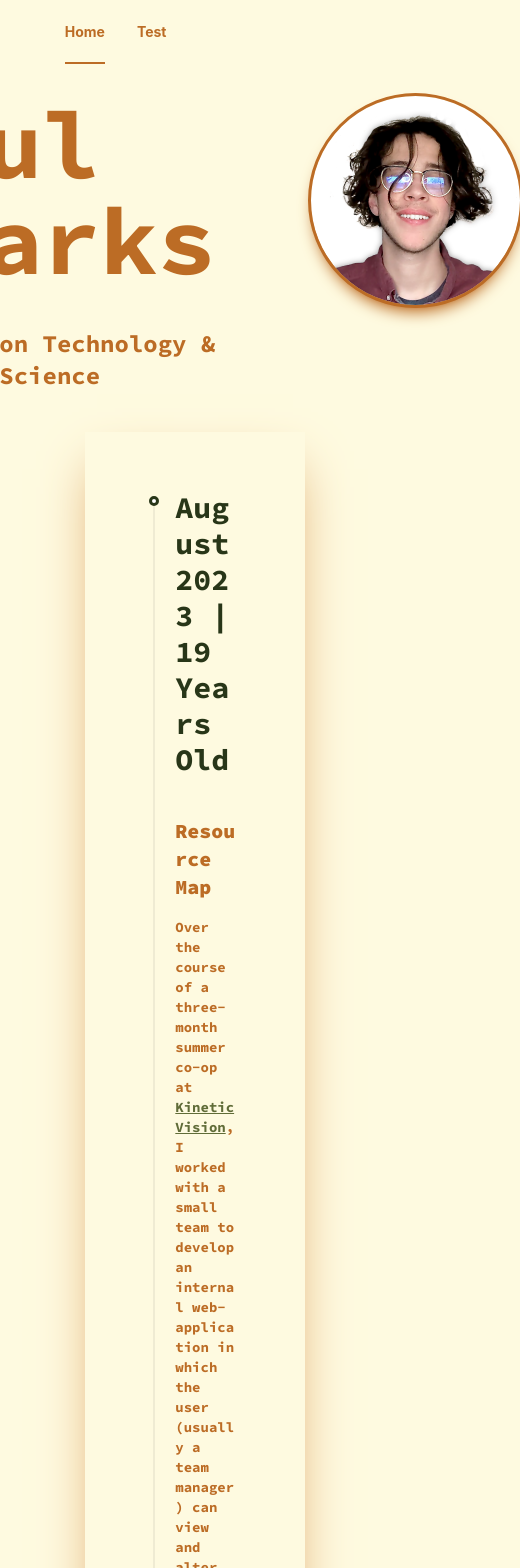
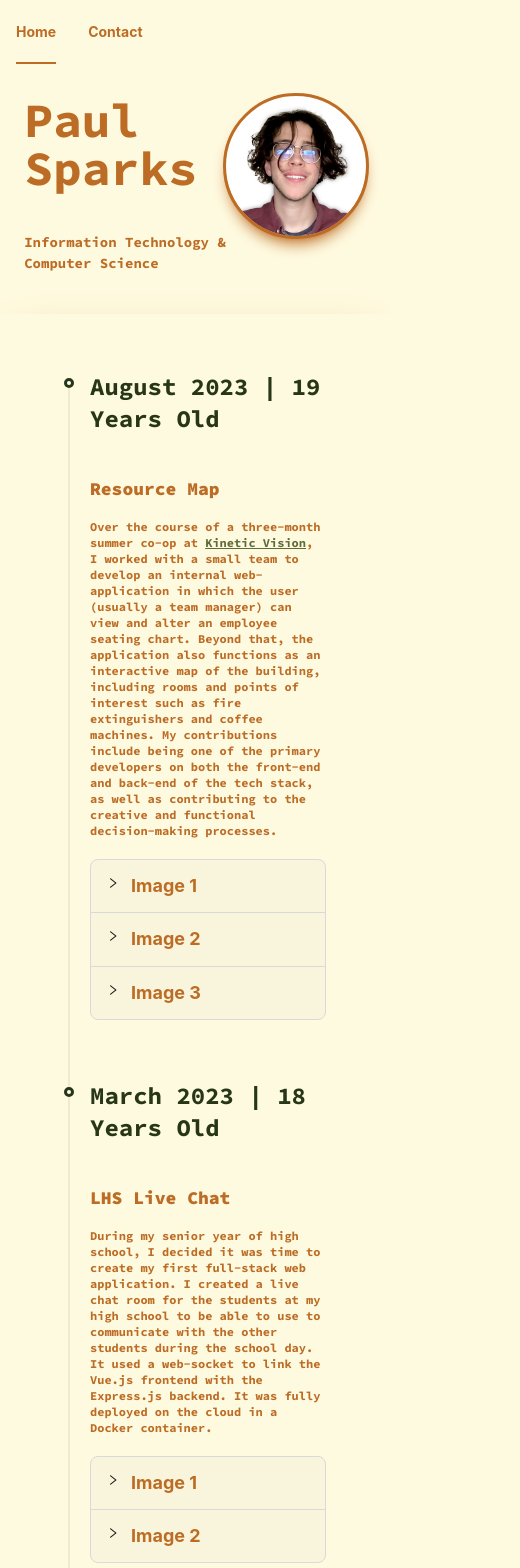
Before and after one commit to paulsparks/personal-portfolio, a Next.js app: page / in a window 390 px wide. Shown: the top 1568 px of the page, 520 px wide, since content can reach past the window. Built offline with nearby package versions, Linux system fonts and the light colour scheme.

Commit message:
make site responsive

```diff
--- a/components/AppLayout/index.tsx
+++ b/components/AppLayout/index.tsx
@@ -22,8 +22,8 @@ export function AppLayout({ children }: AppLayoutProps) {
       className: itemStyles,
     },
     {
-      label: "Test",
-      key: "/test",
+      label: "Contact",
+      key: "/contact",
       className: itemStyles,
     },
   ]
@@ -34,11 +34,11 @@ export function AppLayout({ children }: AppLayoutProps) {
 
   return (
     <Layout className="!bg-[#fefae0] h-full">
-      <div className="ml-auto mr-auto w-3/4">
+      <div className="ml-auto mr-auto w-full md:w-11/12 lg:w-4/5 2xl:w-3/4">
         <Layout.Header className="!bg-[#fefae0] px-0">
           <Menu className="border-y-0 !bg-[#fefae0]" items={items} activeKey={router.pathname} mode="horizontal" onSelect={({ key }) => onChange(key)} />
         </Layout.Header>
-        <Layout.Content className="pt-8 w-3/4 ml-auto mr-auto">
+        <Layout.Content className="pt-8 w-full md:w-4/5 2xl:w-3/4 ml-auto mr-auto">
           {children}
         </Layout.Content>
       </div>
--- /dev/null
+++ b/pages/contact.tsx
@@ -0,0 +1,11 @@
+import { NextPage } from "next";
+
+const Contact: NextPage = () => {
+  return (
+    <div>
+      <h1>contact me</h1>
+    </div>
+  );
+}
+
+export default Contact;
--- a/pages/index.tsx
+++ b/pages/index.tsx
@@ -60,26 +60,26 @@ const HomePage: NextPage = () => {
   ];
 
   return (
-    <div className="pb-60">
+    <div className="md:pb-20">
       <div className="flex flex-row justify-center">
         <div>
-          <h1 className={sourceCodePro.className + " text-[#bc6c25] text-8xl"}>
+          <h1 className={sourceCodePro.className + " text-[#bc6c25] text-5xl sm:text-7xl md:text-8xl"}>
             Paul<br />Sparks
           </h1>
-          <h2 className={sourceCodePro.className + " text-[#bc6c25] text-2xl mt-10"}>
+          <h2 className={sourceCodePro.className + " text-[#bc6c25] text-md sm:text-lg md:text-2xl mt-10"}>
             Information Technology &<br />Computer Science
           </h2>
         </div>
-        <Image className="rounded-full ml-24 h-[209px] w-[209px] outline outline-[#bc6c25] shadow-lg shadow-[#bc6c25]" width={836 / 4} height={836 / 4} alt="headshot image" src={headshot} />
+        <Image className="rounded-full sm:ml-24 h-[209px] w-[209px] max-sm:w-[140px] max-sm:h-[140px] max-md:w-[170px] max-md:h-[170px] outline outline-[#bc6c25] shadow-lg shadow-[#bc6c25]" width={836 / 4} height={836 / 4} alt="headshot image" src={headshot} />
       </div>
       <div className={sourceCodePro.className + " mt-10 text-[#bc6c25] shadow-2xl p-16 shadow-[#dda15e]"}>
         <Timeline
           items={[
             {
               children: <>
-                <h1 className={sourceCodePro.className + " text-[#283618] text-3xl mb-10"}>August 2023 | 19 Years Old</h1>
-                <h2 className={sourceCodeProBold.className + " text-xl"}>Resource Map</h2>
-                <p className={sourceCodePro.className + " mt-4 text-sm"}>
+                <h1 className={sourceCodePro.className + " text-[#283618] md:text-3xl mb-10"}>August 2023 | 19 Years Old</h1>
+                <h2 className={sourceCodeProBold.className + " text-lg md:text-xl"}>Resource Map</h2>
+                <p className={sourceCodePro.className + " mt-4 text-xs sm:text-sm"}>
                   Over the course of a three-month summer co-op at <a href="https://kinetic-vision.com/" target="_blank"><span className="text-[#606c38] underline">Kinetic Vision</span></a>, I worked with a small team to develop an internal web-application in which the user (usually a team manager) can view and alter an employee seating chart.
                   Beyond that, the application also functions as an interactive map of the building, including rooms and points of interest such as fire extinguishers and coffee machines.
                   My contributions include being one of the primary developers on both the front-end and back-end of the tech stack, as well as contributing to the creative and functional decision-making processes.
@@ -90,9 +90,9 @@ const HomePage: NextPage = () => {
             },
             {
               children: <>
-              <h1 className={sourceCodePro.className + " text-[#283618] text-3xl mb-10"}>March 2023 | 18 Years Old</h1>
-              <h2 className={sourceCodeProBold.className + " text-xl"}>LHS Live Chat</h2>
-              <p className={sourceCodePro.className + " mt-4 text-sm"}>
+              <h1 className={sourceCodePro.className + " text-[#283618] md:text-3xl mb-10"}>March 2023 | 18 Years Old</h1>
+              <h2 className={sourceCodeProBold.className + " text-lg md:text-xl"}>LHS Live Chat</h2>
+              <p className={sourceCodePro.className + " mt-4 text-xs sm:text-sm"}>
                 During my senior year of high school, I decided it was time to create my first full-stack web application.
                 I created a live chat room for the students at my high school to be able to use to communicate with the other students during the school day.
                 It used a web-socket to link the Vue.js frontend with the Express.js backend.
@@ -100,8 +100,8 @@ const HomePage: NextPage = () => {
               </p>
               <Collapse accordion className="mt-5 text-lg" items={lhsLiveChat} />
 
-              <h2 className={sourceCodeProBold.className + " text-xl mt-10"}>High School Website Vulnerability Report</h2>
-              <p className={sourceCodePro.className + " mt-4 text-sm mb-10"}>
+              <h2 className={sourceCodeProBold.className + " text-lg md:text-xl mt-10"}>High School Website Vulnerability Report</h2>
+              <p className={sourceCodePro.className + " mt-4 text-xs sm:text-sm mb-10"}>
                 Around the same time that I created LHS Live Chat, I had an interest in cyber security and penetration testing.
                 I decided to go to my High School&apos;s website and attempt to find a vulnerability.
                 After some time, I discovered a SQL injection vulnerability on an admin login page. I wrote a Python script to
@@ -114,9 +114,9 @@ const HomePage: NextPage = () => {
             },
             {
               children: <>
-                <h1 className={sourceCodePro.className + " text-[#283618] text-3xl mb-10"}>February 2022 | 17 Years Old</h1>
-                <h2 className={sourceCodeProBold.className + " text-xl"}>Unity 3D</h2>
-                <p className={sourceCodePro.className + " mt-4 text-sm mb-10"}>
+                <h1 className={sourceCodePro.className + " text-[#283618] md:text-3xl mb-10"}>February 2022 | 17 Years Old</h1>
+                <h2 className={sourceCodeProBold.className + " text-lg md:text-xl"}>Unity 3D</h2>
+                <p className={sourceCodePro.className + " mt-4 text-xs sm:text-sm mb-10"}>
                   Over the course of a few weeks, I completed an interactive online Unity 3D course. Throughout this course, there were many
                   meaningful and in-depth lectures ranging from using the Unity scene view, to writing scripts in C# MonoBehaviour classes,
                   and even trigonometry concepts used in game development. At the end, I made a fully functional game using all the
@@ -127,9 +127,9 @@ const HomePage: NextPage = () => {
             },
             {
               children: <>
-                <h1 className={sourceCodePro.className + " text-[#283618] text-3xl mb-10"}>December 2021 | 17 Years Old</h1>
-                <h2 className={sourceCodeProBold.className + " text-xl"}>Built Custom Keyboard</h2>
-                <p className={sourceCodePro.className + " mt-4 text-sm"}>
+                <h1 className={sourceCodePro.className + " text-[#283618] md:text-3xl mb-10"}>December 2021 | 17 Years Old</h1>
+                <h2 className={sourceCodeProBold.className + " text-lg md:text-xl"}>Built Custom Keyboard</h2>
+                <p className={sourceCodePro.className + " mt-4 text-xs sm:text-sm"}>
                   Build a custom 60% sized keyboard, which involved soldering, research, assembling, part matching, etc.
                 </p>
                 <Collapse accordion className="mt-5 text-lg mb-10" items={keyboardDropdown} />
@@ -138,15 +138,15 @@ const HomePage: NextPage = () => {
             },
             {
               children: <>
-                <h1 className={sourceCodePro.className + " text-[#283618] text-3xl mb-10"}>Before 2021 | 16 or Less Years Old</h1>
-                <h2 className={sourceCodeProBold.className + " text-xl"}>Video Game Mods</h2>
-                <p className={sourceCodePro.className + " mt-4 text-sm"}>
+                <h1 className={sourceCodePro.className + " text-[#283618] md:text-3xl mb-10"}>Before 2021 | 16 or Less Years Old</h1>
+                <h2 className={sourceCodeProBold.className + " text-lg md:text-xl"}>Video Game Mods</h2>
+                <p className={sourceCodePro.className + " mt-4 text-xs sm:text-sm"}>
                   During my young teenage years, I made a mod for Minecraft, a mod and multiple maps for Call of Duty Zombies,
                   a mod and map for Garry&apos;s Mod, etc.
                 </p>
 
-                <h2 className={sourceCodeProBold.className + " text-xl mt-10"}>Video Game Servers</h2>
-                <p className={sourceCodePro.className + " mt-4 text-sm"}>
+                <h2 className={sourceCodeProBold.className + " text-lg md:text-xl mt-10"}>Video Game Servers</h2>
+                <p className={sourceCodePro.className + " mt-4 text-xs sm:text-sm"}>
                   Created, configured, owned, and administrated various video game servers at a very young age. This mostly involved
                   lots of research, beginner networking concepts, editing JSON files, and writing simple custom scripts.
                   One of my servers turned a profit in donations.
--- a/pages/test.tsx
+++ /dev/null
@@ -1,11 +0,0 @@
-import { NextPage } from "next";
-
-const TestPage: NextPage = () => {
-  return (
-    <div>
-      <h1>test</h1>
-    </div>
-  );
-}
-
-export default TestPage;
```
